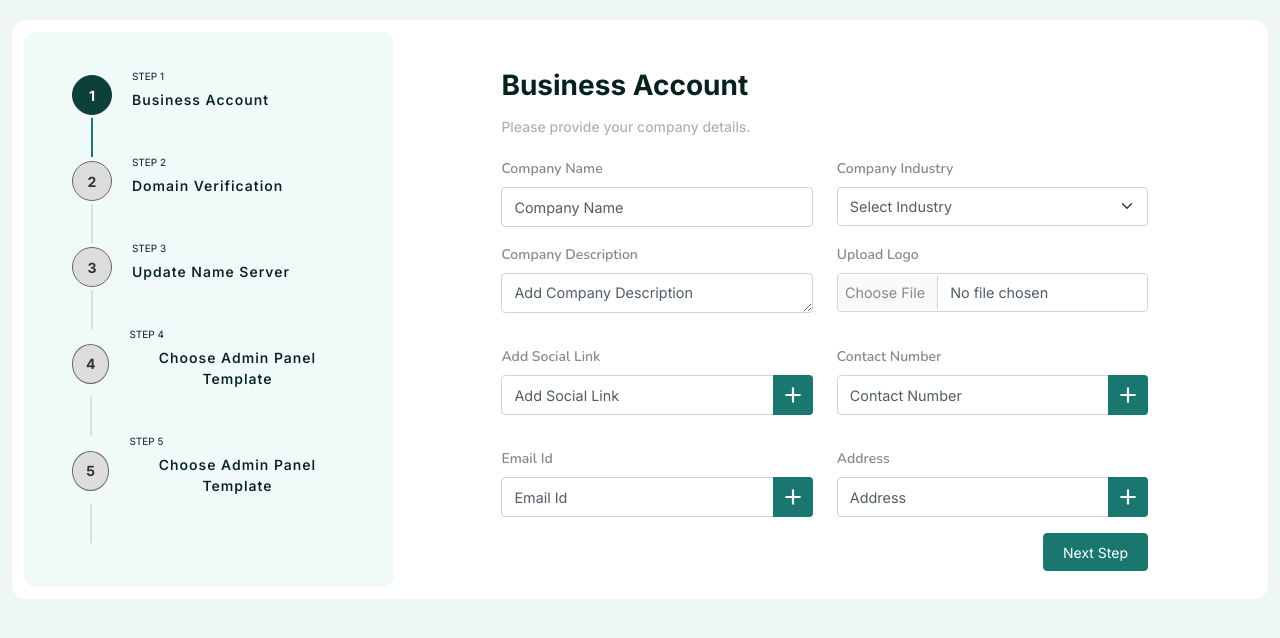
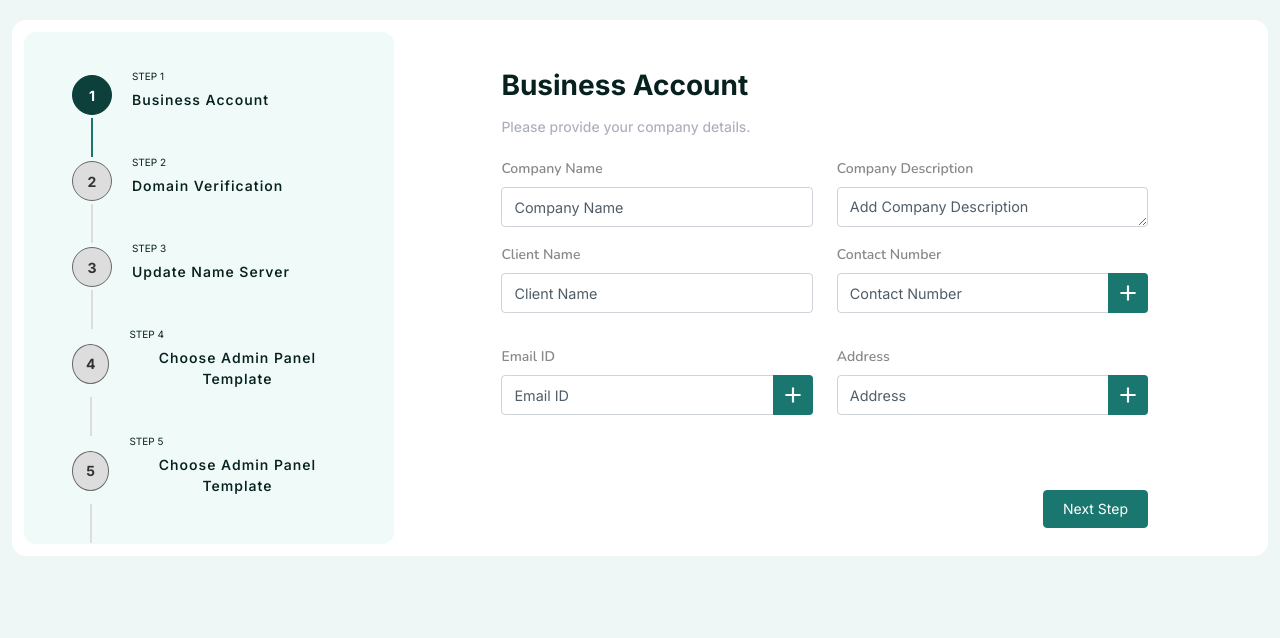
Before and after one commit to devendramali-digihost/dev-admin-panel, a React (Vite) app: page /dev-forms/details-form in a window 1280 px wide. Shown: the top 638 px of the page. Built offline with nearby package versions, Linux system fonts and the light colour scheme; what node-waves would draw is missing.

Commit message:
dev panel ui of multistep form

```diff
--- a/src/views/company/CreateNewProject.jsx
+++ b/src/views/company/CreateNewProject.jsx
@@ -16,7 +16,7 @@ const CreateNewProject = () => {
         <Row className=''>
         <Col lg={4}>
         <div id="main-search" className="open-search">
-                <div className="input-group">
+                <div className="input-group mt-2">
                   <span
                     role="button"
                     tabIndex="0"
--- a/src/views/dev-forms/BusinessAccountForm.jsx
+++ b/src/views/dev-forms/BusinessAccountForm.jsx
@@ -1,106 +1,96 @@
 import React, { useState } from 'react';
-
-import { Row, Col, Card, Form, Button } from 'react-bootstrap';
+import { Row, Col, Form, Button } from 'react-bootstrap';
 import { MdAdd } from 'react-icons/md';
 import { RiDeleteBin5Fill } from 'react-icons/ri';
-import { Link } from 'react-router-dom';
 
 export const BusinessAccountForm = () => {
-    // Separate states for Social Links and Contact Numbers
+  // State Hooks
   const [socialLinks, setSocialLinks] = useState([{ socialLink: '' }]);
   const [contactNumbers, setContactNumbers] = useState([{ contact: '' }]);
   const [emailIds, setEmailIds] = useState([{ emailId: '' }]);
-    const [addresss, setAddresss] = useState([{ address: '' }]);
+  const [addresses, setAddresses] = useState([{ address: '' }]);
 
-    // Handle adding new social link field
-    const addSocialLink = () => {
-      setSocialLinks([...socialLinks, { socialLink: '' }]);
+  // Add new social link field
+  const addSocialLink = () => setSocialLinks([...socialLinks, { socialLink: '' }]);
+
+  // Add new contact number field
+  const addContactNumber = () => setContactNumbers([...contactNumbers, { contact: '' }]);
+
+  // Add new email ID field
+  const addEmailId = () => setEmailIds([...emailIds, { emailId: '' }]);
+
+  // Add new address field
+  const addAddress = () => setAddresses([...addresses, { address: '' }]);
+
+  // Remove social link field
+  const removeSocialLink = (index) => {
+    const updatedLinks = [...socialLinks];
+    updatedLinks.splice(index, 1);
+    setSocialLinks(updatedLinks);
   };
 
-    // Handle adding new contact number field
-    const addContactNumber = () => {
-      setContactNumbers([...contactNumbers, { contact: '' }]);
+  // Remove contact number field
+  const removeContactNumber = (index) => {
+    const updatedContacts = [...contactNumbers];
+    updatedContacts.splice(index, 1);
+    setContactNumbers(updatedContacts);
   };
 
-    // Email Id
-    const addEmailId = () => {
-      setEmailIds([...emailIds, { emailId: '' }]);
+  // Remove email ID field
+  const removeEmailId = (index) => {
+    const updatedEmails = [...emailIds];
+    updatedEmails.splice(index, 1);
+    setEmailIds(updatedEmails);
   };
 
-    // Address
-    const addAddress = () => {
-      setAddresss([...addresss, { address: '' }]);
+  // Remove address field
+  const removeAddress = (index) => {
+    const updatedAddresses = [...addresses];
+    updatedAddresses.splice(index, 1);
+    setAddresses(updatedAddresses);
   };
 
-    // Handle removing specific social link field
-    const removeSocialLink = (index) => {
-      const rows = [...socialLinks];
-      rows.splice(index, 1);
-      setSocialLinks(rows);
+  // Handle input changes for social links
+  const handleSocialChange = (index, event) => {
+    const { name, value } = event.target;
+    const updatedLinks = [...socialLinks];
+    updatedLinks[index][name] = value;
+    setSocialLinks(updatedLinks);
   };
 
-    // Handle removing specific contact number field
-    const removeContactNumber = (index) => {
-      const rows = [...contactNumbers];
-      rows.splice(index, 1);
-      setContactNumbers(rows);
+  // Handle input changes for contact numbers
+  const handleContactChange = (index, event) => {
+    const { name, value } = event.target;
+    const updatedContacts = [...contactNumbers];
+    updatedContacts[index][name] = value;
+    setContactNumbers(updatedContacts);
   };
 
-    // Handle removing specific email id field
-    const removeEmailId = (index) => {
-      const rows = [...emailIds];
-      rows.splice(index, 1);
-      setEmailIds(rows);
+  // Handle input changes for email IDs
+  const handleEmailIdChange = (index, event) => {
+    const { name, value } = event.target;
+    const updatedEmails = [...emailIds];
+    updatedEmails[index][name] = value;
+    setEmailIds(updatedEmails);
   };
 
-    // Handle removing specific address field
-    const removeAddress = (index) => {
-      const rows = [...addresss];
-      rows.splice(index, 1);
-      setAddresss(rows);
+  // Handle input changes for addresses
+  const handleAddressChange = (index, event) => {
+    const { name, value } = event.target;
+    const updatedAddresses = [...addresses];
+    updatedAddresses[index][name] = value;
+    setAddresses(updatedAddresses);
   };
 
-    // Handle updating social link input
-    const handleSocialChange = (index, event) => {
-      const { name, value } = event.target;
-      const list = [...socialLinks];
-      list[index][name] = value;
-      setSocialLinks(list);
-    };
-
-    // Handle updating contact number input
-    const handleContactChange = (index, event) => {
-      const { name, value } = event.target;
-      const list = [...contactNumbers];
-      list[index][name] = value;
-      setContactNumbers(list);
-    };
-
-    // Handle updating email id input
-    const handleEmailIdChange = (index, event) => {
-      const { name, value } = event.target;
-      const list = [...emailIds];
-      list[index][name] = value;
-      setEmailIds(list);
-    };
-
-    // Handle updating Address input
-    const handleAddressChange = (index, event) => {
-      const { name, value } = event.target;
-      const list = [...addresss];
-      list[index][name] = value;
-      setAddresss(list);
-    };
-
+  // Form submission
   const handleSubmit = (event) => {
     event.preventDefault();
-      // Handle form submission logic here
+    // Log data for now; replace with your actual submission logic
     console.log('Social Links:', socialLinks);
     console.log('Contact Numbers:', contactNumbers);
-      console.log('Email Id', emailIds);
-      console.log('Address', addresss);
+    console.log('Email IDs:', emailIds);
+    console.log('Addresses:', addresses);
   };
-
 
   return (
     <React.Fragment>
@@ -110,7 +100,6 @@ export const BusinessAccountForm = () => {
 
         <Row>
           <Col lg={12}>
-
             <Form onSubmit={handleSubmit}>
               <Row>
                 <Col lg={6}>
@@ -119,82 +108,40 @@ export const BusinessAccountForm = () => {
                     <Form.Control type="text" placeholder="Company Name" />
                   </Form.Group>
                 </Col>
-                  <Col lg={6}>
-                    <Form.Group className="mb-3" controlId="CompanyIndustry">
 
-                      <Form.Label>Company Industry</Form.Label>
-                      <Form.Select aria-label="Company Industry">
-                        <option>Select Industry</option>
-                        <option value="1">One</option>
-                        <option value="2">Two</option>
-                        <option value="3">Three</option>
-                      </Form.Select>
-                    </Form.Group>
-                  </Col>
                 <Col lg={6}>
                   <Form.Group className="mb-3" controlId="CompanyDescription">
                     <Form.Label>Company Description</Form.Label>
                     <Form.Control as="textarea" rows={1} placeholder="Add Company Description" />
                   </Form.Group>
                 </Col>
+
                 <Col lg={6}>
-                    <Form.Group className="mb-3" controlId="CompanyLogo">
-                      <Form.Label>Upload Logo</Form.Label>
-                      <Form.Control type="file" placeholder="Company Name" />
+                  <Form.Group className="mb-3" controlId="ClientName">
+                    <Form.Label>Client Name</Form.Label>
+                    <Form.Control type="text" placeholder="Client Name" />
                   </Form.Group>
-                  </Col>
-
-                  {/* Social Links Section */}
-                  <Col sm={6}>
-                    <Row className="mb-3">
-                      {socialLinks.map((data, index) => {
-                        const { socialLink } = data;
-                        return (
-                          <Col md={12} key={index}>
-                            <Form.Group className="mt-3 position-relative" controlId={`SocialLink${index}`}>
-                              <Form.Label>Add Social Link</Form.Label>
-                              <Form.Control
-                                type="text"
-                                onChange={(event) => handleSocialChange(index, event)}
-                                value={socialLink}
-                                name="socialLink"
-                                placeholder="Add Social Link"
-                              />
-                              {socialLinks.length > 1 && index > 0 && (
-                                <Button onClick={() => removeSocialLink(index)} className="remove-field">
-                                  <RiDeleteBin5Fill />
-                                </Button>
-                              )}
-                              {index === 0 && (
-                                <Button onClick={addSocialLink} className="add-button">
-                                  <MdAdd />
-                                </Button>
-                              )}
-                            </Form.Group>
-                          </Col>
-                        );
-                      })}
-                    </Row>
                 </Col>
 
                 {/* Contact Numbers Section */}
                 <Col sm={6}>
                   <Row className="mb-3">
-                      {contactNumbers.map((data, index) => {
-                        const { contact } = data;
-                        return (
+                    {contactNumbers.map((data, index) => (
                       <Col md={12} key={index}>
-                            <Form.Group className="mt-3 position-relative" controlId={`ContactNumber${index}`}>
+                        <Form.Group className="position-relative" controlId={`ContactNumber${index}`}>
                           <Form.Label>Contact Number</Form.Label>
                           <Form.Control
                             type="text"
                             onChange={(event) => handleContactChange(index, event)}
-                                value={contact}
+                            value={data.contact}
                             name="contact"
                             placeholder="Contact Number"
                           />
-                              {contactNumbers.length > 1 && index > 0 && (
-                                <Button onClick={() => removeContactNumber(index)} className="remove-field">
+                          {contactNumbers.length > 1 && (
+                            <Button
+                              onClick={() => removeContactNumber(index)}
+                              className="remove-field"
+                            >
                               <RiDeleteBin5Fill />
                             </Button>
                           )}
@@ -205,29 +152,29 @@ export const BusinessAccountForm = () => {
                           )}
                         </Form.Group>
                       </Col>
-                        );
-                      })}
+                    ))}
                   </Row>
                 </Col>
 
                 {/* Email Id Section */}
                 <Col sm={6}>
                   <Row className="mb-3">
-                      {emailIds.map((data, index) => {
-                        const { emailId } = data;
-                        return (
+                    {emailIds.map((data, index) => (
                       <Col md={12} key={index}>
                         <Form.Group className="mt-3 position-relative" controlId={`EmailId${index}`}>
-                              <Form.Label>Email Id</Form.Label>
+                          <Form.Label>Email ID</Form.Label>
                           <Form.Control
                             type="text"
                             onChange={(event) => handleEmailIdChange(index, event)}
-                                value={emailId}
+                            value={data.emailId}
                             name="emailId"
-                                placeholder="Email Id"
+                            placeholder="Email ID"
                           />
-                              {emailIds.length > 1 && index > 0 && (
-                                <Button onClick={() => removeEmailId(index)} className="remove-field">
+                          {emailIds.length > 1 && (
+                            <Button
+                              onClick={() => removeEmailId(index)}
+                              className="remove-field"
+                            >
                               <RiDeleteBin5Fill />
                             </Button>
                           )}
@@ -238,29 +185,29 @@ export const BusinessAccountForm = () => {
                           )}
                         </Form.Group>
                       </Col>
-                        );
-                      })}
+                    ))}
                   </Row>
                 </Col>
 
-                  {/* Address */}
+                {/* Address Section */}
                 <Col sm={6}>
                   <Row className="mb-3">
-                      {addresss.map((data, index) => {
-                        const { address } = data;
-                        return (
+                    {addresses.map((data, index) => (
                       <Col md={12} key={index}>
                         <Form.Group className="mt-3 position-relative" controlId={`Address${index}`}>
                           <Form.Label>Address</Form.Label>
                           <Form.Control
                             type="text"
                             onChange={(event) => handleAddressChange(index, event)}
-                                value={address}
+                            value={data.address}
                             name="address"
                             placeholder="Address"
                           />
-                              {addresss.length > 1 && index > 0 && (
-                                <Button onClick={() => removeAddress(index)} className="remove-field">
+                          {addresses.length > 1 && (
+                            <Button
+                              onClick={() => removeAddress(index)}
+                              className="remove-field"
+                            >
                               <RiDeleteBin5Fill />
                             </Button>
                           )}
@@ -271,18 +218,13 @@ export const BusinessAccountForm = () => {
                           )}
                         </Form.Group>
                       </Col>
-                        );
-                      })}
+                    ))}
                   </Row>
                 </Col>
-
-
               </Row>
             </Form>
-
           </Col>
         </Row>
-
       </div>
     </React.Fragment>
   );
--- a/src/views/dev-forms/DomainVerificationForm.jsx
+++ b/src/views/dev-forms/DomainVerificationForm.jsx
@@ -16,23 +16,12 @@ export const DomainVerificationForm = () => {
         <Form>
               <Row>
                 <Col lg={6}>
-                  <Form.Group className="mb-3" controlId="CompanyName">
-                    <Form.Label>Company Name</Form.Label>
-                    <Form.Control type="text" placeholder="Company Name" />
+                  <Form.Group className="mb-3" controlId="DomainName">
+                    <Form.Label>Enter Domains</Form.Label>
+                    <Form.Control type="text" placeholder="Enter Domains" />
                   </Form.Group>
                 </Col>
-                <Col lg={6}>
-                  <Form.Group className="mb-3" controlId="CompanyName">
-                    <Form.Label>Domain ID</Form.Label>
-                    <Form.Control type="text" placeholder="Domain ID" />
-                  </Form.Group>
-                </Col>
-                <Col lg={6}>
-                  <Form.Group className="mb-3" controlId="CompanyName">
-                    <Form.Label>Domain Password</Form.Label>
-                    <Form.Control type="password" placeholder="Company Name" />
-                  </Form.Group>
-                </Col>
+
                 <Col lg={12}>
                   <div className="text-start gap-2 d-flex align-items-center buy-btn">
                     <button type="submit" className="btn btn-primary waves-effect waves-light" variant="primary">
```
Also changed, not shown: src/assets/scss/partials/company/_company-list.scss (+14 -1 lines), src/views/dev-forms/DevForm.jsx (+2 -24 lines), src/views/dev-forms/UpdateNameserver.jsx (added, +24 -0 lines). Lines whose indentation alone changed are shown as unchanged.
